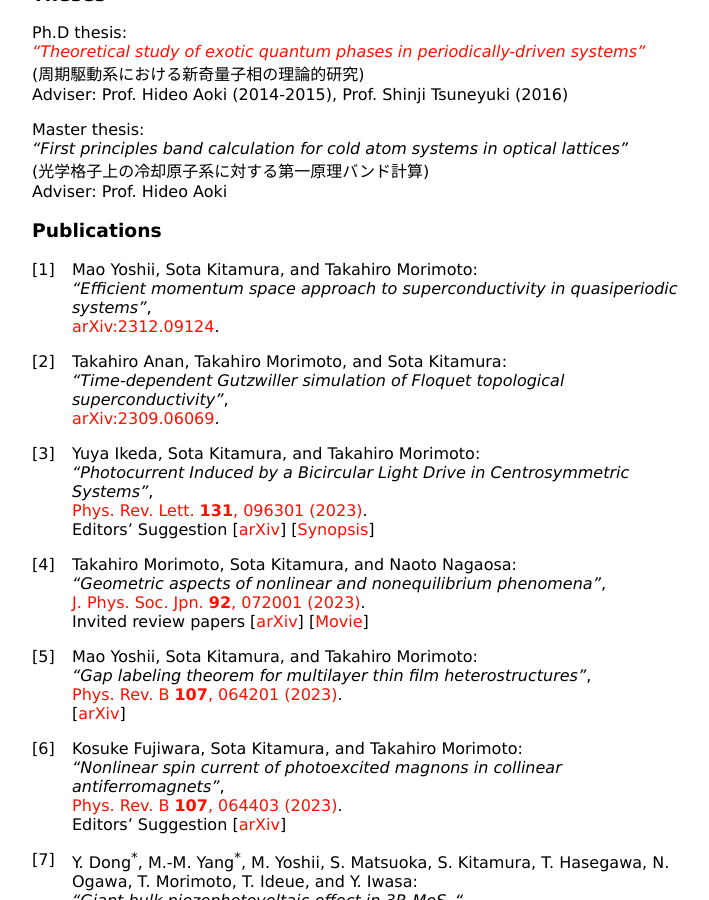
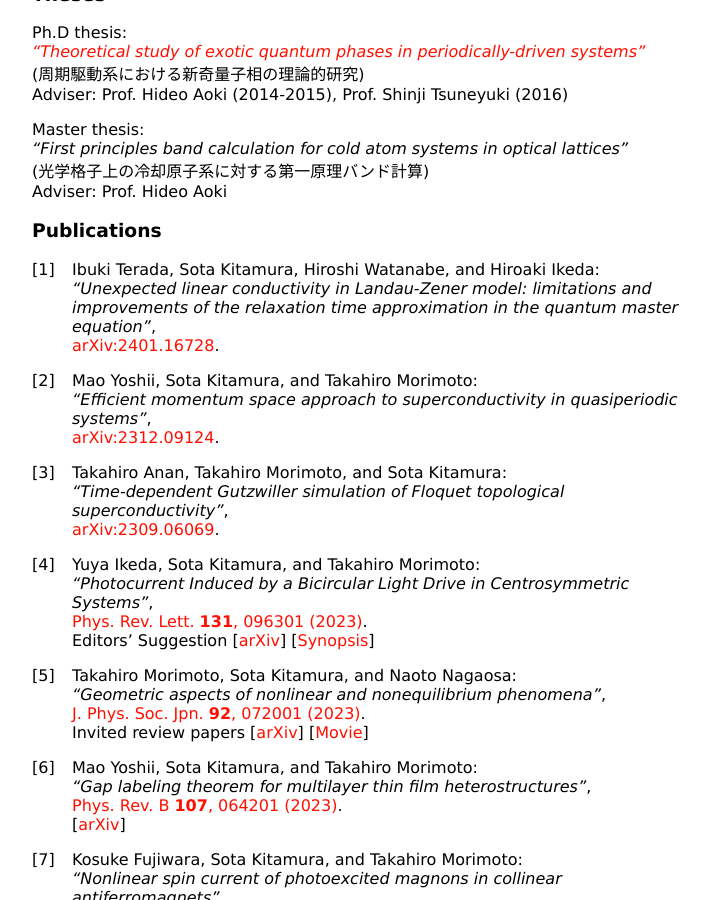
Before and after one commit to sotaph/sotaph.github.io, a Jekyll site: the page built from index.md, in a window 1280 px wide and 900 px high, scrolled down 866 px. Shown: the whole window, without its empty margins (258-967 px from the left). Built offline with Jekyll 4.4.1, drawn with Linux system fonts in a browser that asks for light colours; nearby versions of some CDN libraries; a style sheet for code colours, icons or effects is not loaded.

```diff
--- a/index.md
+++ b/index.md
@@ -50,6 +50,10 @@ Adviser: Prof. Hideo Aoki
 
 
 ### Publications
+
+1. Ibuki Terada, Sota Kitamura, Hiroshi Watanabe, and Hiroaki Ikeda:
+_"Unexpected linear conductivity in Landau-Zener model: limitations and improvements of the relaxation time approximation in the quantum master equation"_,
+[arXiv:2401.16728](https://arxiv.org/abs/2401.16728).
 
 1. Mao Yoshii, Sota Kitamura, and Takahiro Morimoto:
 _"Efficient momentum space approach to superconductivity in quasiperiodic systems"_,
```
Also changed, not shown: research.md (+5 -1 lines), images/sce.png.
